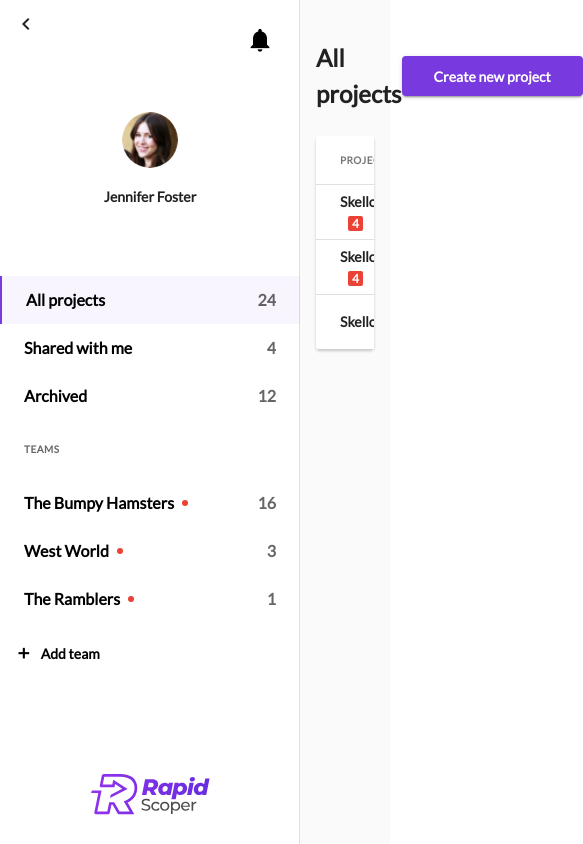
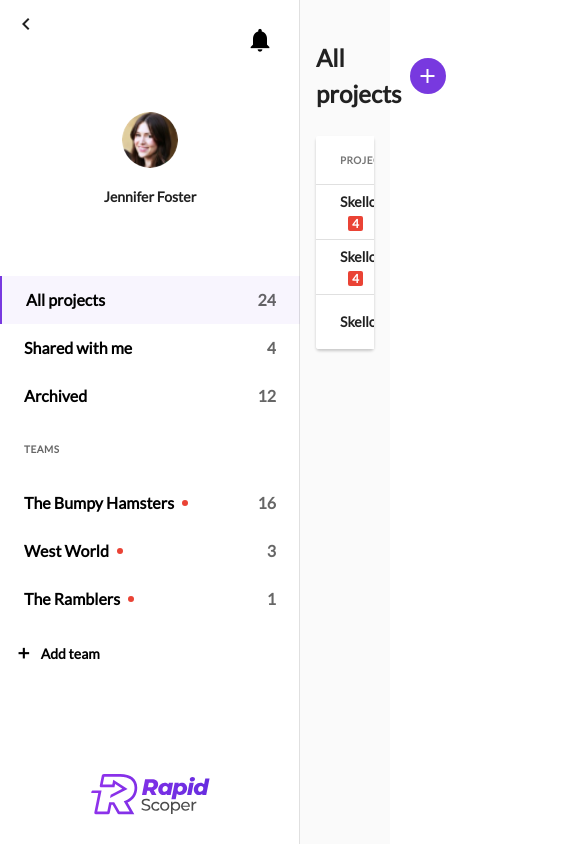
Before and after one commit to Mozzler/rapidscoper-frontend, a Vue app: page /dashboard/all-projects in a window 390 px wide. Shown: the whole page, 583 px wide, since content can reach past the window. Built offline with nearby package versions, Linux system fonts and the light colour scheme; sample sign-in values are in the browser's storage; the HTML template or start-up script is replaced by a standard one; what vue-google-oauth2 would draw is missing.

Commit message:
update dashboard button's style on mobile devices

```diff
--- a/src/App.vue
+++ b/src/App.vue
@@ -7,9 +7,13 @@
 </template>
 
 <script>
+import ResizeMixin from '@/mixins/resize';
 
 export default {
   name: 'app',
+  mixins: [
+    ResizeMixin
+  ],
   computed: {
     sidebarMini () {
       return this.$store.state.auth.minified;
--- a/src/assets/scss/index.scss
+++ b/src/assets/scss/index.scss
@@ -18,6 +18,10 @@
 
 h1 {
   font-size: 24px;
+
+  @media(max-height: 767px) {
+    font-size: 20px;
+  }
 }
 a {
   color: $primary;
--- a/src/components/particles/DashboardContent.vue
+++ b/src/components/particles/DashboardContent.vue
@@ -2,7 +2,15 @@
   <v-container>
     <v-layout align-center justify-space-between row fill-height>
       <h1>All projects</h1>
-      <dashboard-action-btn :text="'Create new project'"/>
+      <dashboard-action-btn
+        :text="'Create new project'"
+        :mobile="true">
+        <template #mobile>
+          <v-btn icon class="primary">
+            <v-icon>add</v-icon>
+          </v-btn>
+        </template>
+      </dashboard-action-btn>
     </v-layout>
     <v-data-table
         :headers="headers"
--- a/src/components/particles/TeamContent.vue
+++ b/src/components/particles/TeamContent.vue
@@ -2,7 +2,17 @@
   <v-container>
     <v-layout align-center justify-space-between row fill-height>
       <h1>{{ toTitle($route.params.name) }}</h1>
-      <dashboard-action-button :text="btnText" v-if="btnText" />
+      <dashboard-action-btn
+        v-if="btnText"
+        :text="btnText"
+        :mobile="true">
+        <template #mobile>
+          <v-btn icon class="primary">
+            <v-icon v-if="activeTab === 'Projects'">add</v-icon>
+            <v-icon v-else-if="activeTab === 'Users'">how_to_reg</v-icon>
+          </v-btn>
+        </template>
+      </dashboard-action-btn>
     </v-layout>
     <v-tabs fixed-tabs class="tabs">
       <v-tab v-for="tab in tabs" :key="tab" @click="setTab(tab)">
@@ -20,7 +30,7 @@ import Navigation from '@/mixins/navigation';
 import TabProjects from '@/components/particles/tabs/Projects';
 import TabUsers from '@/components/particles/tabs/Users';
 import TabBilling from '@/components/particles/tabs/Billing';
-import DashboardActionButton from './buttons/DashboardActionButton';
+import DashboardActionBtn from './buttons/DashboardActionButton';
 
 export default {
   name: 'TeamContent',
@@ -28,7 +38,7 @@ export default {
     Navigation
   ],
   components: {
-    DashboardActionButton,
+    DashboardActionBtn,
     TabProjects,
     TabUsers,
     TabBilling
--- a/src/components/particles/buttons/DashboardActionButton.vue
+++ b/src/components/particles/buttons/DashboardActionButton.vue
@@ -1,7 +1,11 @@
 <template>
-  <v-btn large class="btn-rapid primary large">
-    {{ text }}
-  </v-btn>
+  <div>
+    <slot name="mobile" v-if="mobile && $store.state.auth.isMobileDevice"/>
+    <v-btn large v-else
+           class="btn-rapid primary large">
+      {{ text }}
+    </v-btn>
+  </div>
 </template>
 
 <script>
@@ -11,6 +15,10 @@ export default {
     text: {
       default: null,
       type: String
+    },
+    mobile: {
+      default: false,
+      type: Boolean
     }
   }
 };
--- /dev/null
+++ b/src/mixins/resize.js
@@ -0,0 +1,18 @@
+export default {
+  beforeCreate() {
+    window.addEventListener('resize', () => {
+      this.$nextTick(this.updateDevice);
+    });
+  },
+  beforeMount() {
+    this.updateDevice();
+  },
+  methods: {
+    updateDevice() {
+      this.$store.commit('updateDevice', window.innerWidth < 767);
+    }
+  },
+  beforeDestroy() {
+    window.removeEventListener('resize');
+  }
+}
--- a/src/store/modules/auth.js
+++ b/src/store/modules/auth.js
@@ -8,7 +8,8 @@ import {
 
 const state = {
   is_authenticated: !!localStorage.getItem('token'),
-  minified: localStorage.getItem('minified') === 'true'
+  minified: localStorage.getItem('minified') === 'true',
+  isMobileDevice: false
 };
 
 const getters = {
--- a/src/store/mutations/system.js
+++ b/src/store/mutations/system.js
@@ -2,5 +2,8 @@ export default {
   updateSidebarState (state, data) {
     state.auth.minified = data;
     localStorage.setItem('minified', data);
+  },
+  updateDevice (state, data) {
+    state.auth.isMobileDevice = data;
   }
 };
```
